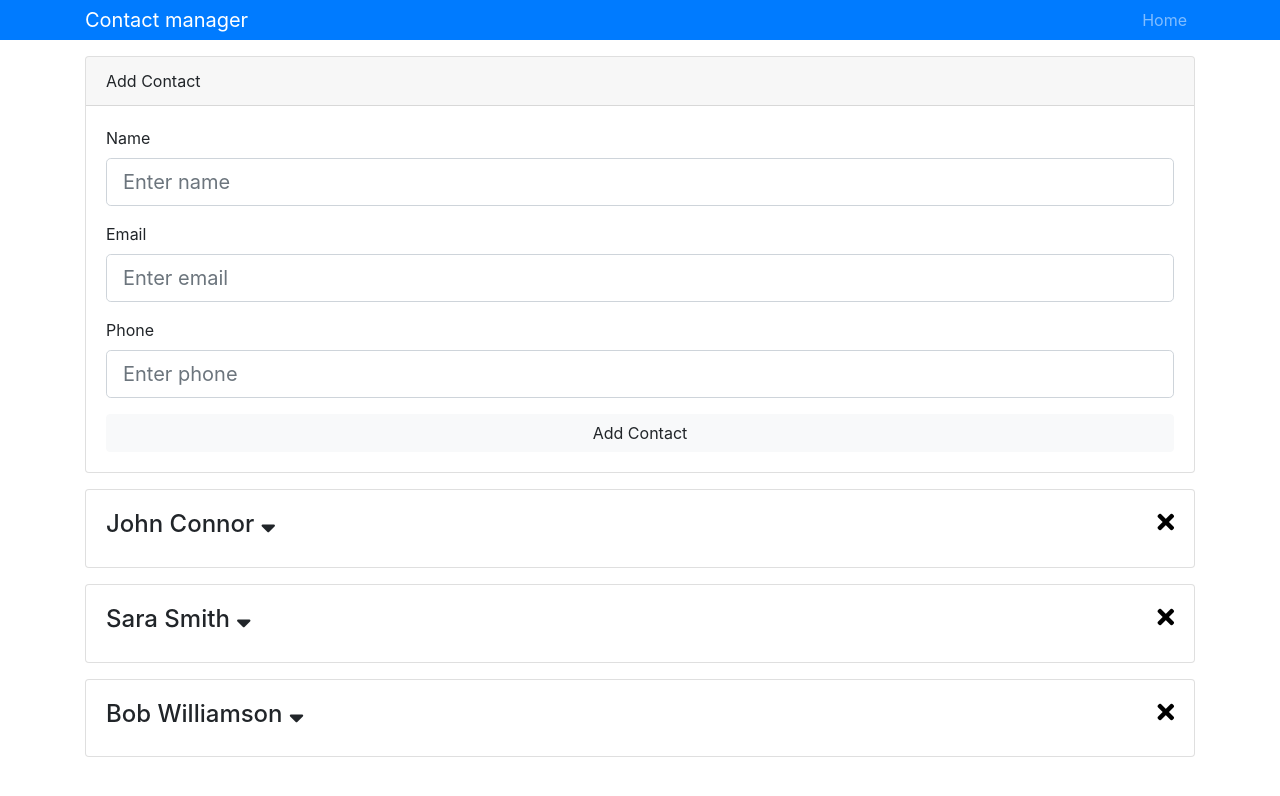
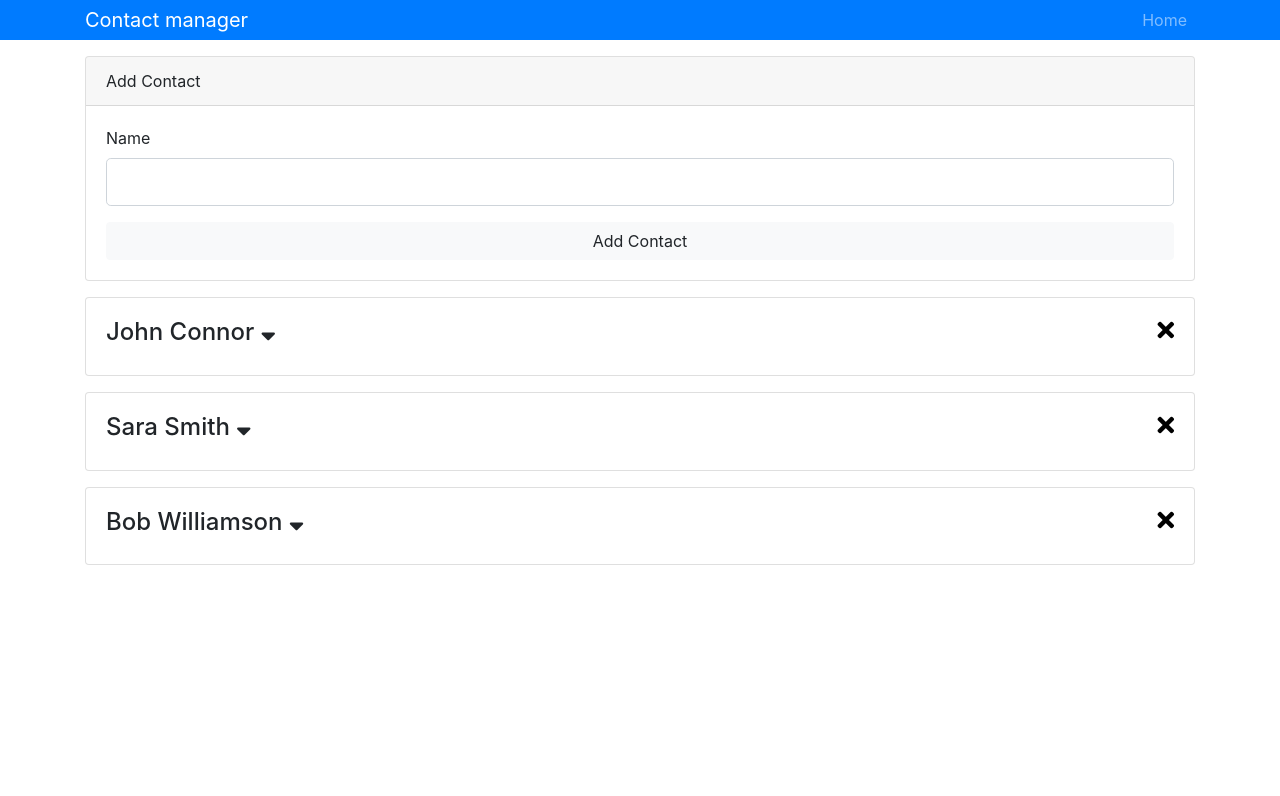
Before and after one commit to volosgoto/contactmanager, a React (Create React App) app: page / in a window 1280 px wide. Shown: the top 796 px of the page. Built offline with nearby package versions, Linux system fonts and the light colour scheme.

Commit message:
set state field

```diff
--- a/src/components/contacts/AddContact.js
+++ b/src/components/contacts/AddContact.js
@@ -1,49 +1,49 @@
 import React, { Component } from 'react'
 
 class AddContact extends Component {
-  state = {
-    name: '',
-    email: '',
-    phone: ''
+
+
+  constructor(props) {
+    super(props);
+    this.state = {
+      value: '',
+
+    };
+
+    this.handleChange = this.handleChange.bind(this);
+    this.handleSubmit = this.handleSubmit.bind(this);
+  }
+
+  handleChange(e) {
+    console.log(e.target.value);
+    let statePropName = e.target.name;
+    this.setState({ statePropName: e.target.value });
+  }
+
+  handleSubmit(e) {
+    e.preventDefault();
+    console.log(this.state);
+
   }
 
   render() {
-    const { name, email, phone } = this.state;
+
     return (
       <div className="card mb-3">
         <div className="card-header">
           Add Contact
         </div>
+
         <div className="card-body">
-          <form>
+          <form onSubmit={this.handleSubmit}>
             <div className="form-group">
               <label htmlFor="name">Name</label>
               <input
+                className="form-control form-control-lg"
+                name="textName"
                 type="text"
-                name="name"
-                className="form-control form-control-lg"
-                placeholder="Enter name"
-                value={name}
-              />
-            </div>
-            <div className="form-group">
-              <label htmlFor="email">Email</label>
-              <input
-                type="email"
-                name="email"
-                className="form-control form-control-lg"
-                placeholder="Enter email"
-                value={email}
-              />
-            </div>
-            <div className="form-group">
-              <label htmlFor="phone">Phone</label>
-              <input
-                type="text"
-                name="phone"
-                className="form-control form-control-lg"
-                placeholder="Enter phone"
-                value={phone}
+                value={this.state.value}
+                onChange={this.handleChange}
               />
             </div>
             <input
@@ -54,7 +54,15 @@ class AddContact extends Component {
           </form>
         </div>
       </div>
-    )
+
+    );
   }
+
+
+
+
+
+
+
 }
 export default AddContact;
```
